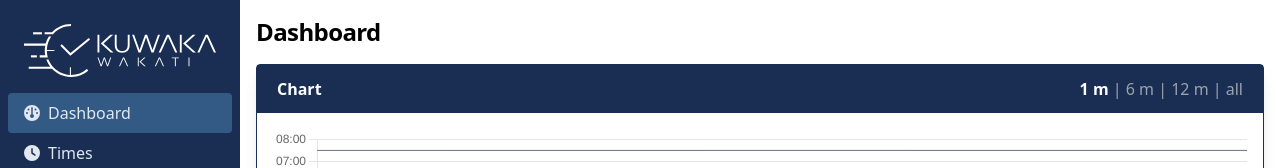
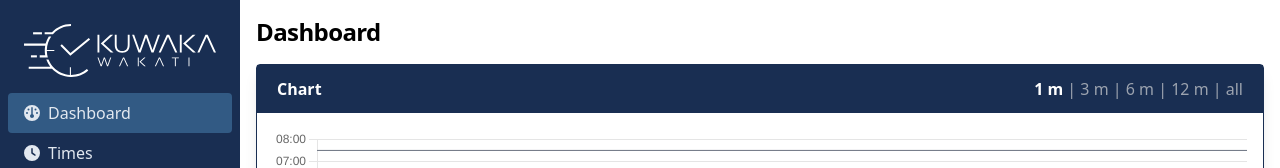
Before and after one commit to BoundfoxStudios/kuwaka-wakati, an Angular app: page /dashboard in a window 1280 px wide. Shown: the top 168 px of the page. Built offline with nearby package versions, Linux system fonts and the light colour scheme.

Commit message:
feat: add 3 m resolution

```diff
--- a/src/app/components/dashboard/dashboard.component.html
+++ b/src/app/components/dashboard/dashboard.component.html
@@ -12,6 +12,8 @@
 
         <div class="ml-auto font-medium text-gray-400">
             <span (click)="chartResolution$.next('1 m')" [class.active]="(chartResolution$ | async) === '1 m'" class="cursor-pointer">1 m</span>
+            |
+            <span (click)="chartResolution$.next('3 m')" [class.active]="(chartResolution$ | async) === '3 m'" class="cursor-pointer">3 m</span>
             |
             <span (click)="chartResolution$.next('6 m')" [class.active]="(chartResolution$ | async) === '6 m'" class="cursor-pointer">6 m</span>
             |
--- a/src/app/components/dashboard/dashboard.component.ts
+++ b/src/app/components/dashboard/dashboard.component.ts
@@ -21,7 +21,7 @@ import { dateTimeToDate, Milliseconds } from '../../services/time.utils';
 import { WeekComponent } from '../week/week.component';
 import { LoadingSpinnerComponent } from '../loading-spinner/loading-spinner.component';
 
-type Resolution = 'all' | '1 m' | '6 m' | '12 m';
+type Resolution = 'all' | '1 m' | '3 m' | '6 m' | '12 m';
 
 @Component({
     selector: 'kw-dashboard',
```
